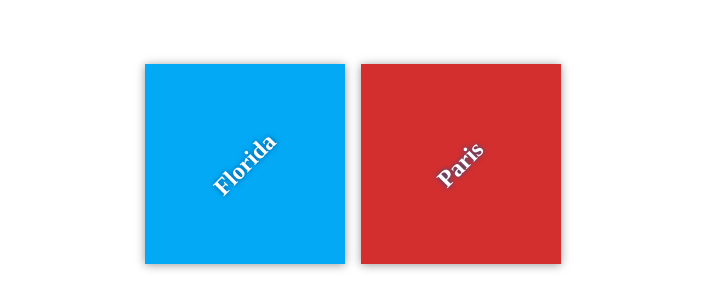
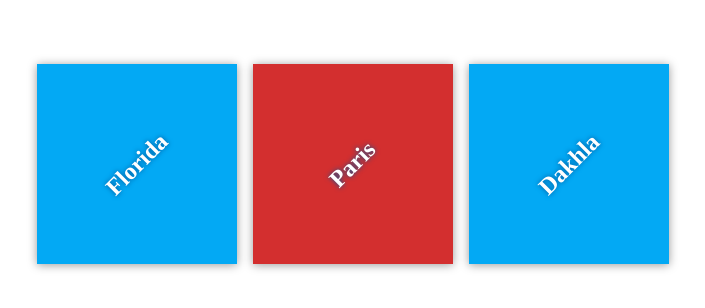
Before and after one commit to b-nasreddine/my-travel-plans, a plain HTML site: page index.html in a window 1280 px wide. Shown: the part 236-544 px from the top of the page, without its empty margins (287-992 px from the left). Drawn offline with Linux system fonts and the light colour scheme.

Commit message:
add destination dakhla

```diff
--- a/index.html
+++ b/index.html
@@ -17,6 +17,9 @@
             <div class="destination" id="paris">
                 <h2>Paris</h2>
             </div>
+            <div class="destination" id="dakhla">
+                <h2>Dakhla</h2>
+            </div>
         </div>
     </div>
 
```
